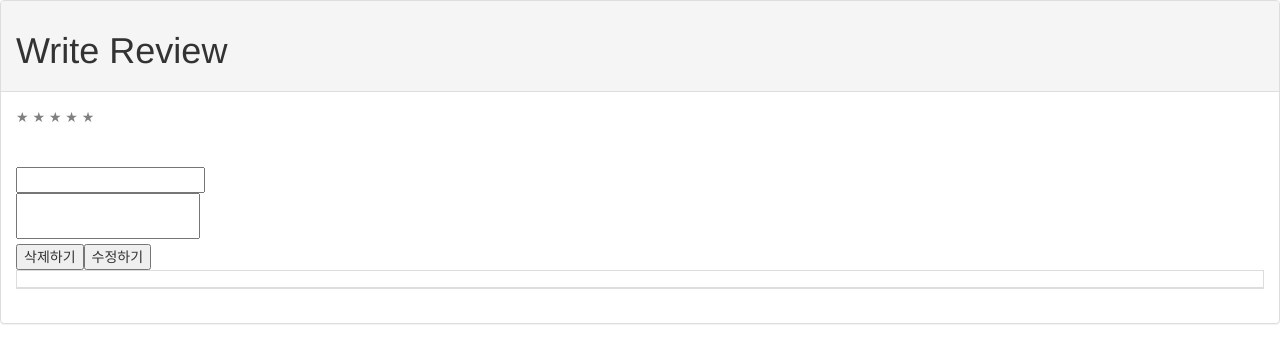
After one commit to mirasoy/HanOkay, a Java web app: template src/main/webapp/WEB-INF/views/review/modify.jsp in a window 1280 px wide. The commit adds this page. Shown: the top 363 px of the page. Run offline with Spring Boot 4, a stand-in JSP engine, Linux system fonts and the light colour scheme; the template is opened without the code that fills it, so the values that code supplies are empty; the project's own start-up code is not run, and a stand-in starts its controllers and pages.

Commit message:
feat :  review modify and delete

```diff
--- a/src/main/resources/com/ana/mapper/RevPostMapper.xml
+++ b/src/main/resources/com/ana/mapper/RevPostMapper.xml
@@ -154,7 +154,7 @@ FROM
             AND
                 R.ACM_NUM=A.ACM_NUM
             AND
-                S.BOOK_STATUS='RS_STT_AC'
+                B.BOOK_STATUS='RS_STT_AC'
         )J,
         trev_detail T
 
--- a/src/main/webapp/WEB-INF/views/review/list.jsp
+++ b/src/main/webapp/WEB-INF/views/review/list.jsp
@@ -3,7 +3,7 @@
 <%@ taglib uri="http://java.sun.com/jsp/jstl/core" prefix="c"%>
 <%@ taglib uri="http://java.sun.com/jsp/jstl/fmt" prefix="fmt"%>
 <%
-	session.setAttribute("userNum", "U2");
+	session.setAttribute("userNum", "U1");
 String name = (String) session.getAttribute("userNum");
 %>
 <!DOCTYPE html>
@@ -32,6 +32,7 @@ String name = (String) session.getAttribute("userNum");
 			<div class="panel panel-default">
 				<div class="panel-heading">
 					<h1>나의 예약 목록</h1>
+					<h1><%=name %> </h1>
 				</div>
 				<div class="panel-body">
 					<table
@@ -39,6 +40,7 @@ String name = (String) session.getAttribute("userNum");
 						<thead>
 							<tr>
 								<th>숙소이름</th>
+								<th>임시</th>
 								<th>예약번호</th>
 								<th>체크인</th>
 								<th>체크아웃</th>
@@ -63,6 +65,7 @@ String name = (String) session.getAttribute("userNum");
 
 		$(".bookList").append("<tr>");
 		$(".bookList").append("<td ><c:out value="${rev.acmName }" /></td>");
+		$(".bookList").append("<td ><c:out value="${rev.userNum }" /></td>");
 		$(".bookList").append("<td ><c:out value="${rev.bookNum }" /></td>");
 		$(".bookList").append("<td ><c:out value="${rev.checkInDay }" /></td>");
 		$(".bookList")
--- /dev/null
+++ b/src/main/webapp/WEB-INF/views/review/modify.jsp
@@ -0,0 +1,110 @@
+<%@ page language="java" contentType="text/html; charset=UTF-8"
+	pageEncoding="UTF-8"%>
+<%@ taglib uri="http://java.sun.com/jsp/jstl/core" prefix="c"%>
+<%@ taglib uri="http://java.sun.com/jsp/jstl/fmt" prefix="fmt"%>
+<%
+	session.setAttribute("userNum", "U2");
+String name = (String) session.getAttribute("userNum");
+%>
+<!DOCTYPE html>
+<html lang="en">
+
+<head>
+<title>Write Review</title>
+
+<link href="https://fonts.googleapis.com/css?family=Alegreya:700"
+	rel="stylesheet">
+<link href="https://fonts.googleapis.com/css?family=Source+Sans+Pro:400"
+	rel="stylesheet">
+
+<!-- Bootstrap -->
+<link type="text/css" rel="stylesheet"
+	href="../resources/css/bootstrap.min.css" />
+
+<!-- Custom stlylesheet -->
+<link type="text/css" rel="stylesheet" href="../resources/css/style.css" />
+<style>
+#star a {
+	text-decoration: none;
+	color: gray;
+}
+
+#star a.on {
+	color: red;
+}
+</style>
+</head>
+<body>
+
+	<div class="row">
+		<div class="col-lg-12">
+			<div class="panel panel-default">
+				<div class="panel-heading">
+					<h1>Write Review</h1>
+				</div>
+				<div class="panel-body">
+					<form role="form"  method="post">
+						<table class="table table-striped table-bordered table-hover bookList">
+							<thead>
+								<tr>
+									<td>
+										<c:out value="${review.acmName }" />
+									</td>
+								</tr>
+								<tr>
+									<P id="star">
+
+										<a href="#" value="1">★</a> <a href="#" value="2">★</a> <a href="#"
+											value="3">★</a> <a href="#" value="4">★</a> <a href="#" value="5">★</a>
+									<p>
+										<input type="hidden" name="stisf" id="stisf" value=""><br />
+								</tr>
+								<tr>
+									<input type="text" name='title' value='<c:out value="${review.title }" />'/>
+									<br />
+								</tr>
+								<tr>
+									<textarea name='content' style="resize: none;"><c:out value="${review.content } " /></textarea>
+									<br />
+								</tr>
+								<input type="hidden" name="bookNum" value='<c:out value="${review.bookNum }" />'>
+
+								<button data-oper = "delete">삭제하기</button>
+								<button  data-oper = "modify">수정하기</button>
+							</thead>
+
+
+						</table>
+					</form>
+				</div>
+			</div>
+		</div>
+	</div>
+
+	<script src="https://ajax.googleapis.com/ajax/libs/jquery/3.5.1/jquery.min.js"></script>
+	<script>
+	$('#star a').click(function() {
+		$(this).parent().children("a").removeClass("on");
+		$(this).addClass("on").prevAll("a").addClass("on");
+
+		$('#stisf').val($(this).attr("value"));
+	});
+
+
+		let formObj = $("form");
+
+		//버튼에 따라 컨트롤러에서 다른 서비스를 부르게함
+		$('button').on("click", function(e) {
+			e.preventDefault();
+			let operation = $(this).data("oper");
+
+			if (operation === 'delete') {
+				formObj.attr("action", "/review/delete");
+			}
+			formObj.submit();
+		});
+	</script>
+
+</body>
+
+</html>
```
Also changed, not shown: src/main/java/com/ana/controller/RevController.java (+29 -7 lines), src/main/webapp/WEB-INF/views/review/get.jsp (+12 -15 lines).
